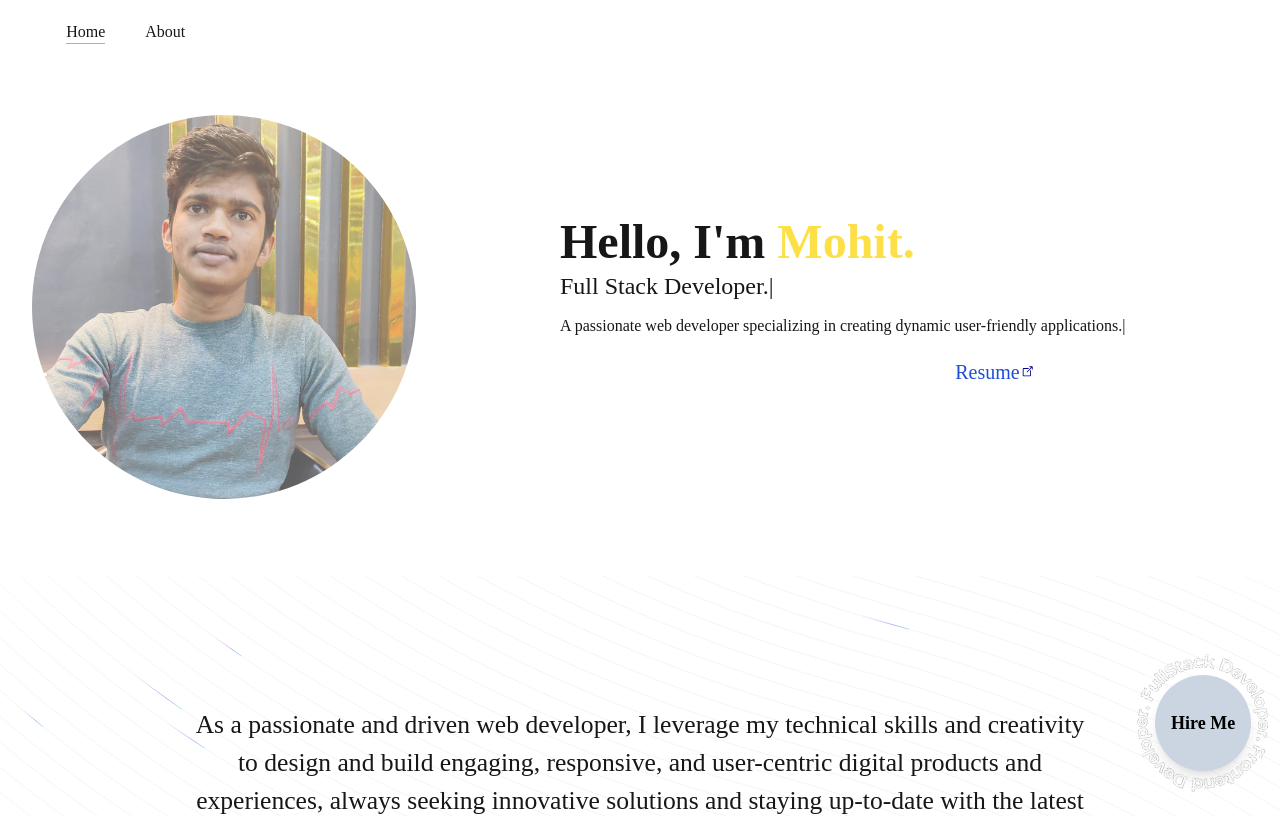
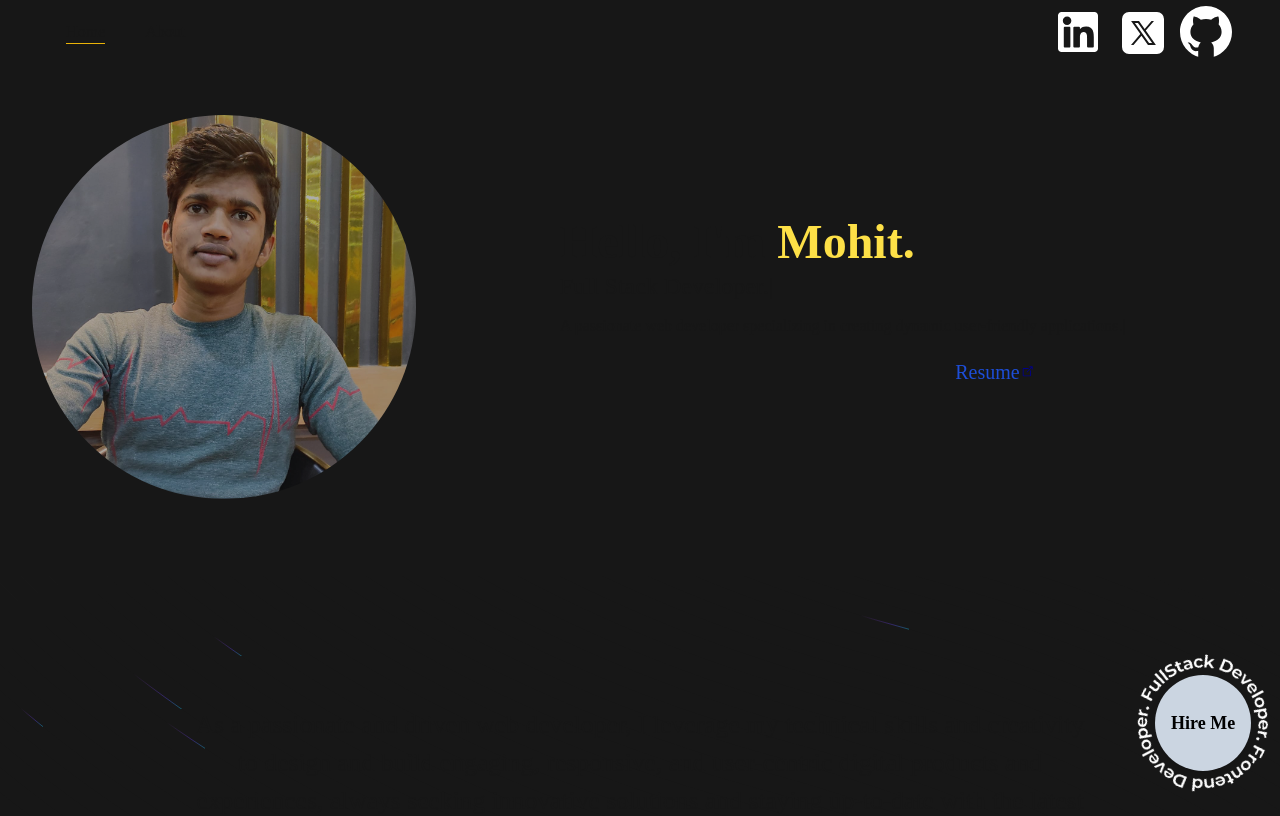
Before and after one commit to 18mohit/myportfolio, a Next.js app: page / in a window 1280 px wide. Shown: the top 816 px of the page. Built offline with nearby package versions, Linux system fonts and the light colour scheme.

Commit message:
change in globals css

```diff
--- a/src/app/globals.css
+++ b/src/app/globals.css
@@ -3,14 +3,14 @@
 @tailwind utilities;
 
 :root {
-  --background: #ffffff;
+  --background: #171717;
   --foreground: #171717;
 }
 
 @media (prefers-color-scheme: dark) {
   :root {
     --background: #0a0a0a;
-    --foreground: #ededed;
+    --foreground: #0a0a0a;
   }
 }
 
```
